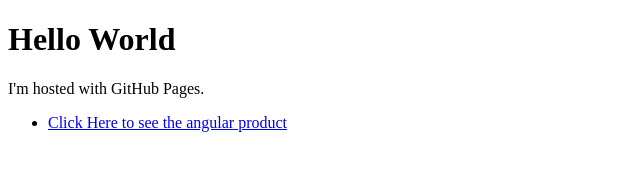
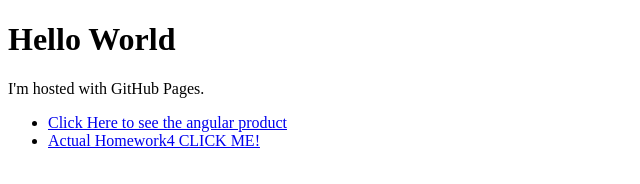
Before and after one commit to Arayz94/Arayz94.github.io, a plain HTML site: page index.html in a window 1280 px wide. Shown: the whole page, without its empty margins (0-640 px from the left). Drawn offline with Linux system fonts and the light colour scheme.

Commit message:
working links

```diff
--- a/index.html
+++ b/index.html
@@ -5,6 +5,7 @@
 <p>I'm hosted with GitHub Pages.</p>
 <ul>
   <li><a href="Arayz94.github.io/home.html">Click Here to see the angular product</a></li>
+  <li><a href="Arayz94.github.io/Homework4/index.html">Actual Homework4 CLICK ME!</a></li>
 </ul>
 </body>
 </html>
```
